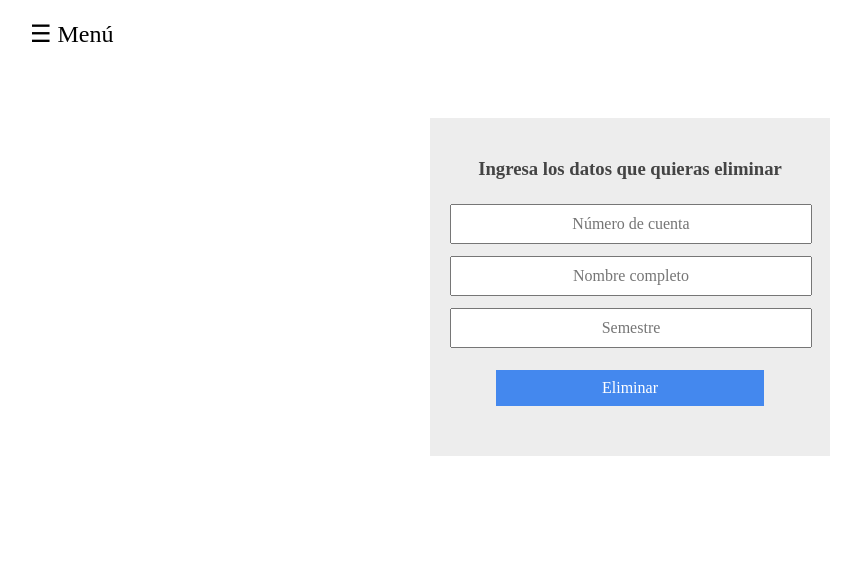
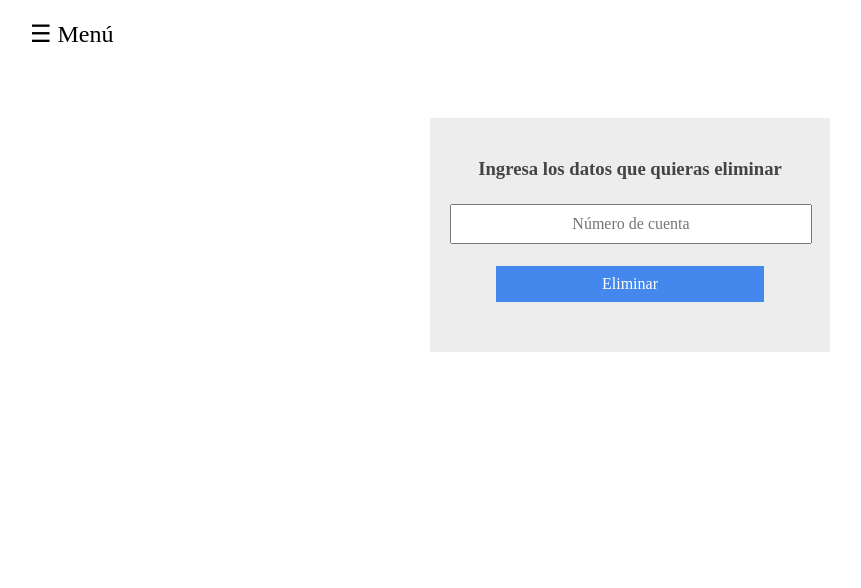
Before and after one commit to Cristopher811/Proyecto, a PHP site: page /form_eliminar.php in a window 1280 px wide. Shown: the top 588 px of the page, without its empty margins (10-871 px from the left). After the commit the page ends 352 px from the top, so only its background shows below. Run offline with PHP 8.4, Linux system fonts and the light colour scheme.

Commit message:
más cambios

```diff
--- a/form_eliminar.php
+++ b/form_eliminar.php
@@ -16,8 +16,6 @@
 	<form action="eliminar.php" name="forma1" method="post">
 			<h3>Ingresa los datos que quieras eliminar</h3>
 			<input type="text" name="cuenta" placeholder="Número de cuenta">
-			<input type="text" name="nombre" placeholder="Nombre completo">
- 			<input type="text" name="semestre" placeholder="Semestre">
  			<input type="submit" value="Eliminar">
 	</form>
 	    <!-- script-menu  -->
```
